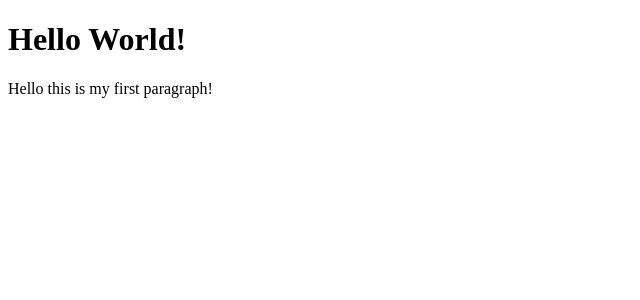
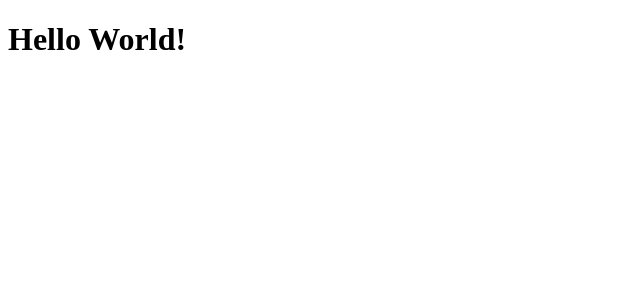
Before and after one commit to X-KG/hotelinventory, an Angular app: page / in a window 1280 px wide. Shown: the top 300 px of the page, without its empty margins (0-640 px from the left). Built offline with nearby package versions, Linux system fonts and the light colour scheme.

Commit message:
Updated rooms html

```diff
--- a/src/app/app.component.html
+++ b/src/app/app.component.html
@@ -1,15 +1,9 @@
 <h1>Hello World!</h1>
 
 
-<div>
+<!-- <div>
   <p>Hello this is my first paragraph!</p>
 </div>
-<!-- <hinv-root>
-  <hinv-rooms></hinv-rooms>
-</hinv-root> -->
 
-<!-- <hinv-rooms></hinv-rooms> -->
-
-
-
-<!-- <hinv-root></hinv-root> -->
+<hinv-rooms></hinv-rooms>
+ -->
--- a/src/app/rooms/rooms.component.html
+++ b/src/app/rooms/rooms.component.html
@@ -1 +1,2 @@
 <p>rooms works!</p>
+<!-- <h1>This is {{hotelName}}</h1> -->
--- a/src/app/rooms/rooms.component.ts
+++ b/src/app/rooms/rooms.component.ts
@@ -9,4 +9,6 @@
 })
 export class RoomsComponent {
 
+  hotelName = 'Oyo Rooms';
+
 }
```
